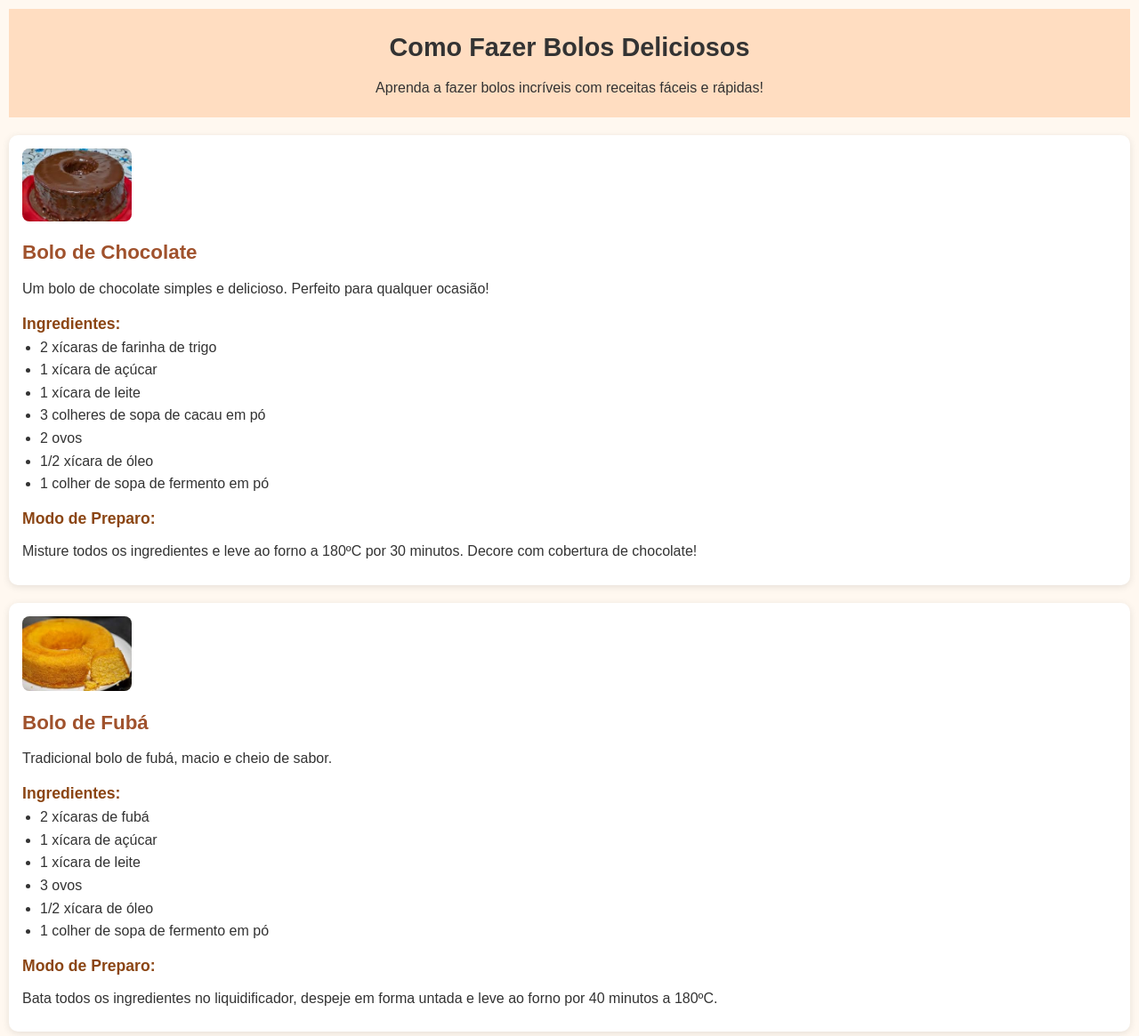
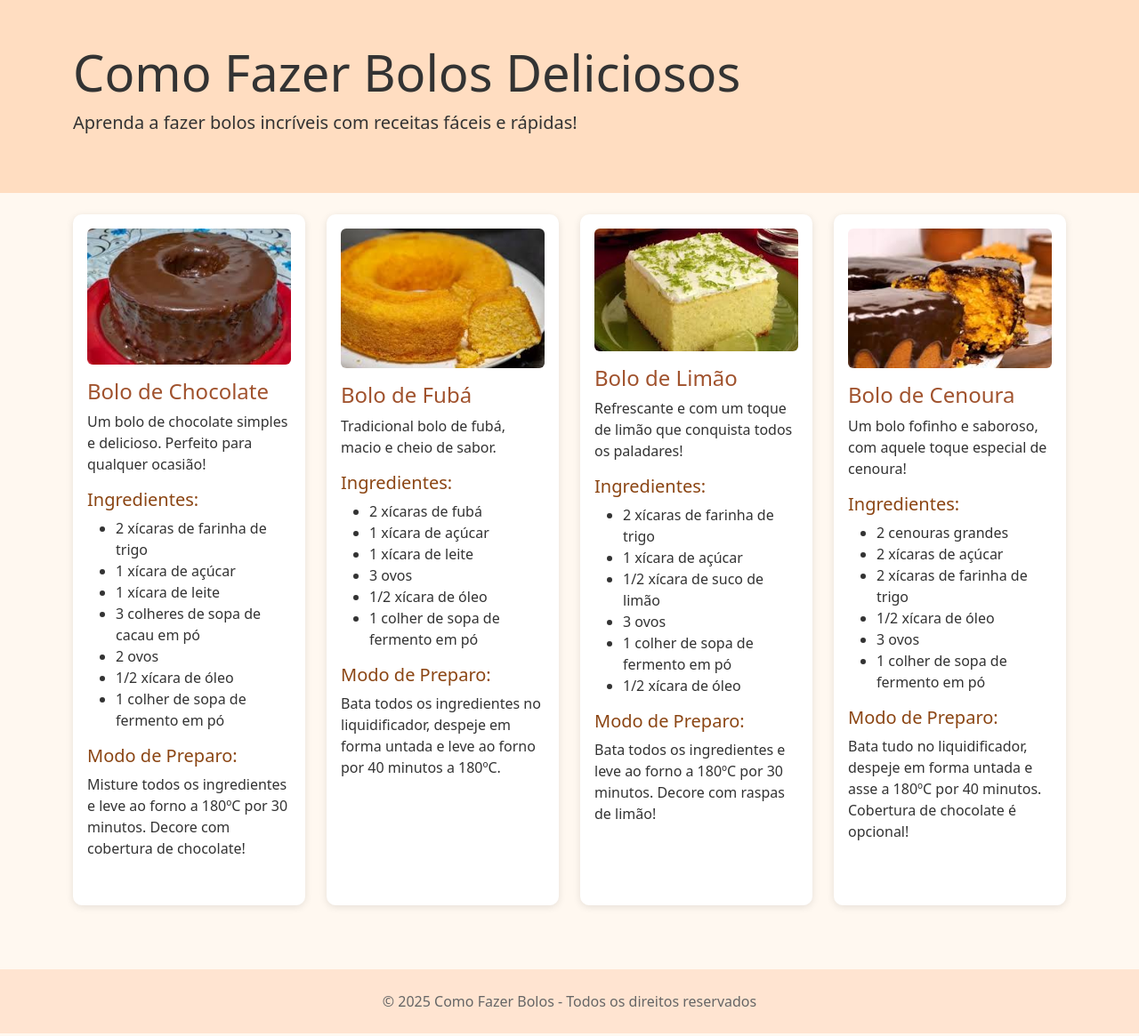
Before and after one commit to GuilhermyS/2ipi1, a plain HTML site: page index.html in a window 1280 px wide. Shown: the top 1165 px of the page at 89% size. Drawn offline with nearby package versions, Linux system fonts and the light colour scheme.

Commit message:
index.html

```diff
--- a/index.html
+++ b/index.html
@@ -4,21 +4,56 @@
     <meta charset="UTF-8">
     <meta name="viewport" content="width=device-width, initial-scale=1.0">
     <title>Como Fazer Bolos</title>
-    <link rel="stylesheet" href="style.css">
+    <!-- Bootstrap CSS -->
+    <link href="https://cdn.jsdelivr.net/npm/bootstrap@5.3.0/dist/css/bootstrap.min.css" rel="stylesheet">
+    <style>
+        body {
+            background-color: #fff8f0;
+            color: #333;
+        }
+
+        header {
+            background-color: #ffddc1;
+        }
+
+        .bolo-card {
+            background-color: #fff;
+            border-radius: 10px;
+            box-shadow: 0 2px 8px rgba(0,0,0,0.1);
+            margin-bottom: 20px;
+        }
+
+        .bolo-card h2 {
+            color: #a0522d;
+        }
+
+        .bolo-card h3 {
+            color: #8b4513;
+        }
+
+        footer {
+            background-color: #ffe4d1;
+            color: #666;
+        }
+    </style>
 </head>
 <body>
-
-<header>
-    <h1>Como Fazer Bolos Deliciosos</h1>
-    <p>Aprenda a fazer bolos incríveis com receitas fáceis e rápidas!</p>
+    <header class="py-5 mb-4">
+        <div class="container">
+            <h1 class="display-4">Como Fazer Bolos Deliciosos</h1>
+            <p class="lead">Aprenda a fazer bolos incríveis com receitas fáceis e rápidas!</p>
+        </div>
     </header>
 
     <div class="container">
-    <div class="bolo">
-        <img src="https://github.com/GuilhermyS/2ipi1/blob/main/bolo.jpg?raw=true" alt="Bolo de Chocolate">
-        <h2>Bolo de Chocolate</h2>
+        <div class="row">
+            <!-- Bolo de Chocolate -->
+            <div class="col-md-6 col-lg-3 mb-4">
+                <div class="bolo-card p-3 h-100">
+                    <img src="https://github.com/GuilhermyS/2ipi1/blob/main/bolo.jpg?raw=true" alt="Bolo de Chocolate" class="img-fluid rounded mb-3">
+                    <h2 class="h4">Bolo de Chocolate</h2>
                     <p>Um bolo de chocolate simples e delicioso. Perfeito para qualquer ocasião!</p>
-        <h3>Ingredientes:</h3>
+                    <h3 class="h5 mt-3">Ingredientes:</h3>
                     <ul>
                         <li>2 xícaras de farinha de trigo</li>
                         <li>1 xícara de açúcar</li>
@@ -28,15 +63,18 @@
                         <li>1/2 xícara de óleo</li>
                         <li>1 colher de sopa de fermento em pó</li>
                     </ul>
-        <h3>Modo de Preparo:</h3>
+                    <h3 class="h5 mt-3">Modo de Preparo:</h3>
                     <p>Misture todos os ingredientes e leve ao forno a 180ºC por 30 minutos. Decore com cobertura de chocolate!</p>
                 </div>
+            </div>
 
-    <div class="bolo">
-        <img src="https://github.com/GuilhermyS/2ipi1/blob/main/de.jpg?raw=true" alt="Bolo de Fubá">
-        <h2>Bolo de Fubá</h2>
+            <!-- Bolo de Fubá -->
+            <div class="col-md-6 col-lg-3 mb-4">
+                <div class="bolo-card p-3 h-100">
+                    <img src="https://github.com/GuilhermyS/2ipi1/blob/main/de.jpg?raw=true" alt="Bolo de Fubá" class="img-fluid rounded mb-3">
+                    <h2 class="h4">Bolo de Fubá</h2>
                     <p>Tradicional bolo de fubá, macio e cheio de sabor.</p>
-        <h3>Ingredientes:</h3>
+                    <h3 class="h5 mt-3">Ingredientes:</h3>
                     <ul>
                         <li>2 xícaras de fubá</li>
                         <li>1 xícara de açúcar</li>
@@ -45,15 +83,18 @@
                         <li>1/2 xícara de óleo</li>
                         <li>1 colher de sopa de fermento em pó</li>
                     </ul>
-        <h3>Modo de Preparo:</h3>
+                    <h3 class="h5 mt-3">Modo de Preparo:</h3>
                     <p>Bata todos os ingredientes no liquidificador, despeje em forma untada e leve ao forno por 40 minutos a 180ºC.</p>
                 </div>
+            </div>
 
-    <div class="bolo">
-        <img src="https://github.com/GuilhermyS/2ipi1/blob/main/fu.jpg?raw=true" alt="Bolo de Limão">
-        <h2>Bolo de Limão</h2>
+            <!-- Bolo de Limão -->
+            <div class="col-md-6 col-lg-3 mb-4">
+                <div class="bolo-card p-3 h-100">
+                    <img src="https://github.com/GuilhermyS/2ipi1/blob/main/fu.jpg?raw=true" alt="Bolo de Limão" class="img-fluid rounded mb-3">
+                    <h2 class="h4">Bolo de Limão</h2>
                     <p>Refrescante e com um toque de limão que conquista todos os paladares!</p>
-        <h3>Ingredientes:</h3>
+                    <h3 class="h5 mt-3">Ingredientes:</h3>
                     <ul>
                         <li>2 xícaras de farinha de trigo</li>
                         <li>1 xícara de açúcar</li>
@@ -62,15 +103,18 @@
                         <li>1 colher de sopa de fermento em pó</li>
                         <li>1/2 xícara de óleo</li>
                     </ul>
-        <h3>Modo de Preparo:</h3>
+                    <h3 class="h5 mt-3">Modo de Preparo:</h3>
                     <p>Bata todos os ingredientes e leve ao forno a 180ºC por 30 minutos. Decore com raspas de limão!</p>
                 </div>
+            </div>
 
-    <div class="bolo">
-        <img src="https://github.com/GuilhermyS/2ipi1/blob/main/ba.jpg?raw=true" alt="Bolo de Cenoura">
-        <h2>Bolo de Cenoura</h2>
+            <!-- Bolo de Cenoura -->
+            <div class="col-md-6 col-lg-3 mb-4">
+                <div class="bolo-card p-3 h-100">
+                    <img src="https://github.com/GuilhermyS/2ipi1/blob/main/ba.jpg?raw=true" alt="Bolo de Cenoura" class="img-fluid rounded mb-3">
+                    <h2 class="h4">Bolo de Cenoura</h2>
                     <p>Um bolo fofinho e saboroso, com aquele toque especial de cenoura!</p>
-        <h3>Ingredientes:</h3>
+                    <h3 class="h5 mt-3">Ingredientes:</h3>
                     <ul>
                         <li>2 cenouras grandes</li>
                         <li>2 xícaras de açúcar</li>
@@ -79,14 +123,20 @@
                         <li>3 ovos</li>
                         <li>1 colher de sopa de fermento em pó</li>
                     </ul>
-        <h3>Modo de Preparo:</h3>
+                    <h3 class="h5 mt-3">Modo de Preparo:</h3>
                     <p>Bata tudo no liquidificador, despeje em forma untada e asse a 180ºC por 40 minutos. Cobertura de chocolate é opcional!</p>
                 </div>
+            </div>
+        </div>
+    </div>
 
-
-<footer>
-    <p>&copy; 2025 Como Fazer Bolos - Todos os direitos reservados</p>
+    <footer class="py-4 mt-5">
+        <div class="container text-center">
+            <p class="mb-0">&copy; 2025 Como Fazer Bolos - Todos os direitos reservados</p>
+        </div>
     </footer>
 
+    <!-- Bootstrap JS Bundle with Popper -->
+    <script src="https://cdn.jsdelivr.net/npm/bootstrap@5.3.0/dist/js/bootstrap.bundle.min.js"></script>
 </body>
 </html>
```
Lines whose indentation alone changed are shown as unchanged.
